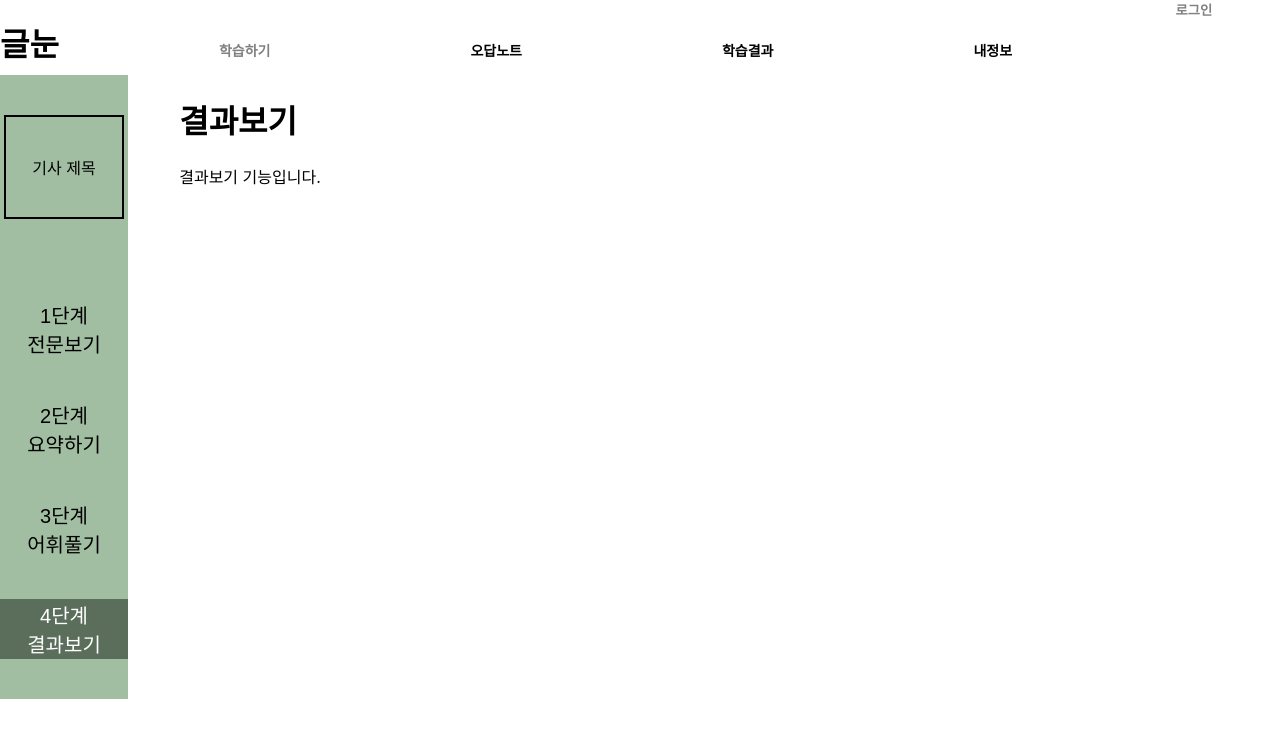
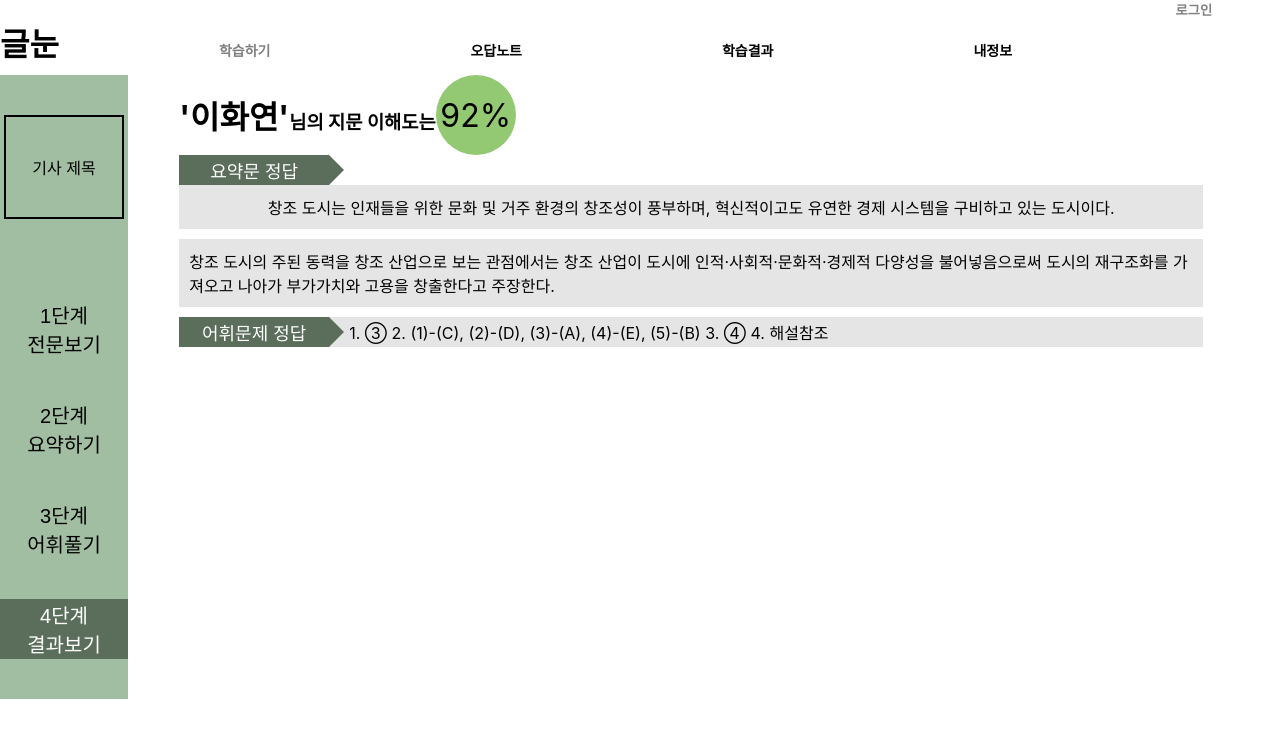
Before and after one commit to GeulNoon/Frontend, a React (Create React App) app: page /Study/Default/Step4 in a window 1280 px wide. Shown: the top 738 px of the page. Built offline with nearby package versions, Linux system fonts and the light colour scheme.

Commit message:
학습하기 화면

```diff
--- a/src/App.css
+++ b/src/App.css
@@ -71,3 +71,27 @@
   align-items: center;
   border: 2px solid grey;
 }
+
+.pointer {
+  width: 150px;
+  height: 30px;
+  display: flex;
+  align-items: center;
+  justify-content: center;
+  position: relative;
+  background: #5b6d5b;
+  font-size: 18px;
+  color: #ffffff;
+}
+
+.pointer:before {
+  content: "";
+  position: absolute;
+  right: -15px;
+  bottom: 0;
+  width: 0;
+  height: 0;
+  border-left: 15px solid #5b6d5b;
+  border-top: 15px solid transparent;
+  border-bottom: 15px solid transparent;
+}
--- a/src/App.js
+++ b/src/App.js
@@ -64,7 +64,7 @@ class App extends Component {
     return (
       <BrowserRouter>
         <div>
-          <div style={{position: 'fixed', height: '75px', backgroundColor: 'white'}}>
+          <div style={{position: 'fixed', height: '75px', backgroundColor: 'white', zIndex: 1}}>
           <h5 style={{margin: 0, textAlign: 'right'}}>
             <NavLink style={{color: 'grey', textDecoration: 'none'}} to="/Login" >로그인</NavLink>
           </h5>
--- a/src/components/MutipleChoice.js
+++ b/src/components/MutipleChoice.js
@@ -1,6 +1,5 @@
 import React, { Component } from 'react';
 import { RadioGroup, FormControl, FormControlLabel, Radio } from '@mui/material';
-import { lineHeight } from '@mui/system';
 //npm install @mui/material @emotion/react @emotion/styled
 
 class MultipleChoice extends Component {
--- a/src/screens/Step4.js
+++ b/src/screens/Step4.js
@@ -1,12 +1,34 @@
 import React, { Component } from 'react';
 import NavigationBar from '../components/NavigationBar';
+import styled from "styled-components";
+import '../App.css';
+
+const TextBox = styled.div`
+  display: flex;
+  align-items: center;
+  justify-content: center;
+  width: 80vw-20px;
+  background-color: #e5e5e5;
+  border: none;
+  padding: 10px;
+  margin-bottom: 10px;
+`;
+const AnswerBox = styled.div`
+  display: flex;
+  align-items: center;
+  width: 80vw-10px;
+  background-color: #e5e5e5;
+  border: none;
+  padding-right: 10px;
+  margin-bottom: 10px;
+`;
 
 class Subject extends Component{
   render(){
     return (
       <header>
-        <h1>{this.props.title}</h1>
-        {this.props.sub}
+        <h1 style={{display:"inline"}}>'{this.props.name}'</h1>
+        <h3 style={{display:"inline"}}>님의 지문 이해도는</h3>
       </header>
     );
   }
@@ -27,7 +49,21 @@ class Step4 extends Component {
         <NavigationBar list={this.state.contents}/>
         <div style={{width: '90vw', display:'flex', flexDirection: 'column', alignItems: 'center', paddingLeft: '9vw'}}>
           <div style={{width: '80vw'}}>
-            <Subject title="결과보기" sub="결과보기 기능입니다."></Subject>
+            <div style={{display: 'flex', alignItems: 'center'}}>
+              <Subject name="이화연"></Subject>
+              <div style={{width: '80px', height: '80px',
+              display: 'flex', alignItems: 'center',
+              justifyContent: 'center', backgroundColor: '#94c973',
+              borderRadius: '50%', fontSize: '32px'}}>
+                92%
+              </div>
+            </div>
+            <div className='pointer'>요약문 정답</div>
+            <TextBox>창조 도시는 인재들을 위한 문화 및 거주 환경의 창조성이 풍부하며, 혁신적이고도 유연한 경제 시스템을 구비하고 있는 도시이다.</TextBox>
+            <TextBox>창조 도시의 주된 동력을 창조 산업으로 보는 관점에서는 창조 산업이 도시에 인적·사회적·문화적·경제적 다양성을 불어넣음으로써 도시의 재구조화를 가져오고 나아가 부가가치와 고용을 창출한다고 주장한다.</TextBox>
+            <AnswerBox><div className='pointer' style={{marginRight: '20px'}}>어휘문제 정답</div>
+              1. ③ 2. (1)-(C), (2)-(D), (3)-(A), (4)-(E), (5)-(B)  3. ④  4. 해설참조
+            </AnswerBox>
           </div>
         </div>
       </div>
```
